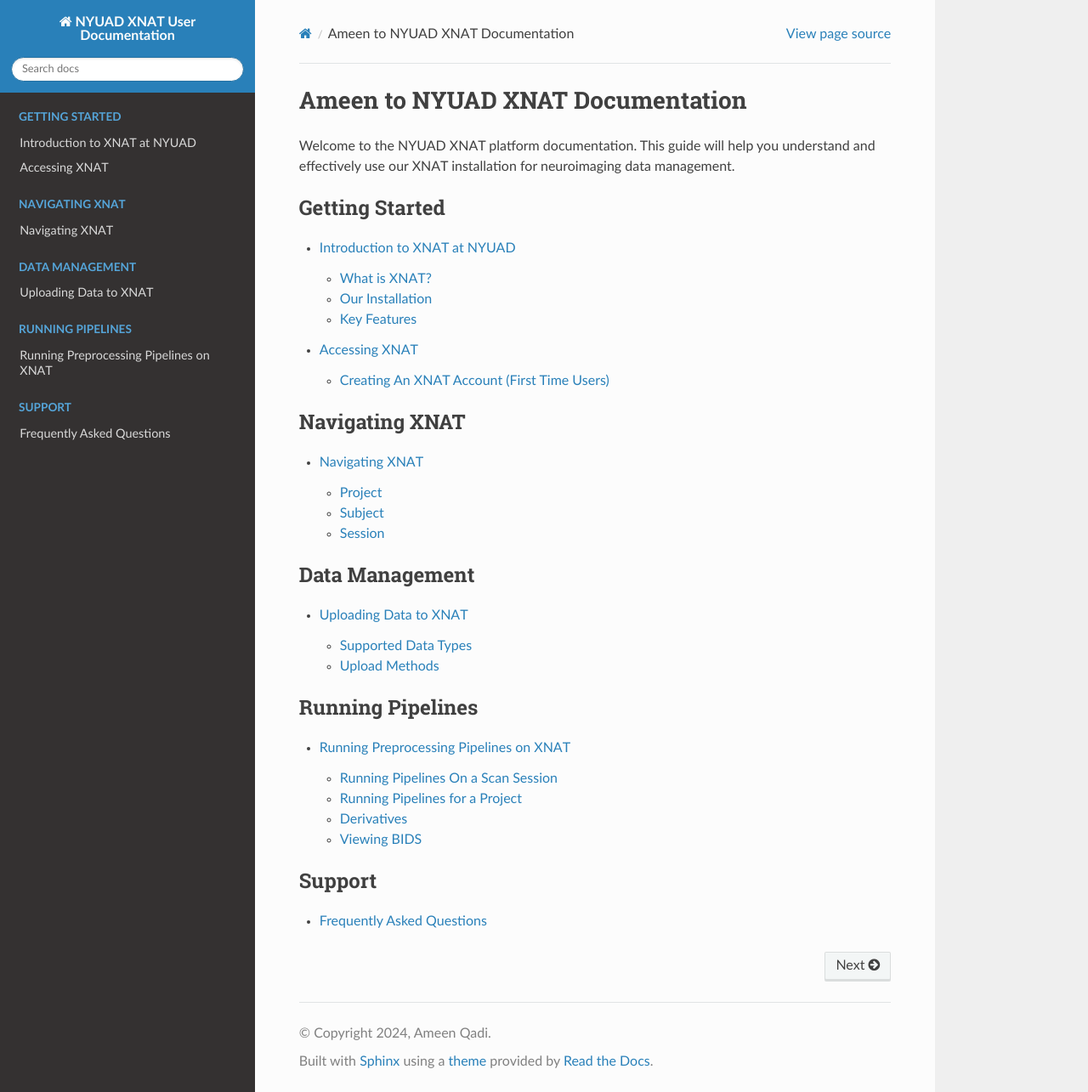
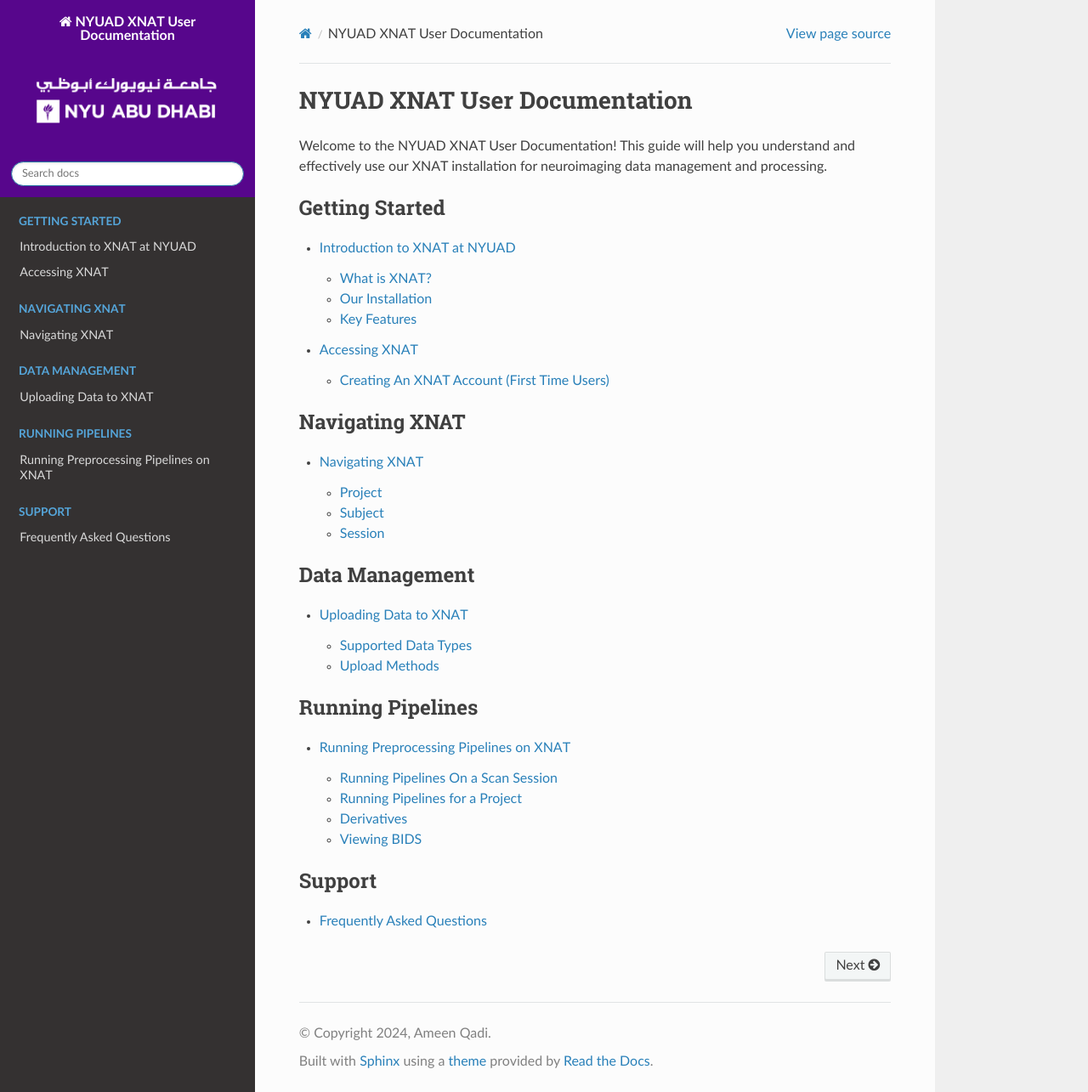
Before and after one commit to BioMedicalImaging-Core-NYUAD/xnat-docs, a Sphinx documentation site: the page built from source/index.rst, in a window 1280 px wide and 1285 px high. Shown: the whole window at 85% size. Built offline with Sphinx 7.4.7 and the Read the Docs theme 3.1.0, drawn with Linux system fonts in a browser that asks for light colours; pages that are not in the unit, such as notebooks, are missing from menus.

Commit message:
Changed theme to official NYU violet by adding cusomt.css file and logo image to _static/, chanegd language in the intro screen

```diff
--- /dev/null
+++ b/source/_static/custom.css
@@ -0,0 +1,7 @@
+.wy-side-nav-search {
+    background-color: #57068c !important; /* NYU Violet */
+}
+
+.wy-side-nav-search .icon {
+    color: #ffffff !important; /* White color for the logo text or icon */
+}
--- a/source/conf.py
+++ b/source/conf.py
@@ -25,4 +25,9 @@
 # https://www.sphinx-doc.org/en/master/usage/configuration.html#options-for-html-output
 
 html_theme = 'sphinx_rtd_theme'
+html_logo = "_static/NYU_Logo.png"
 html_static_path = ['_static']
+
+html_css_files = [
+    "custom.css",
+]
--- a/source/index.rst
+++ b/source/index.rst
@@ -1,7 +1,7 @@
-Ameen to NYUAD XNAT Documentation
-=================================
+NYUAD XNAT User Documentation
+=============================
 
-Welcome to the NYUAD XNAT platform documentation. This guide will help you understand and effectively use our XNAT installation for neuroimaging data management.
+Welcome to the NYUAD XNAT User Documentation! This guide will help you understand and effectively use our XNAT installation for neuroimaging data management and processing.
 
 .. toctree::
    :maxdepth: 2
```
Also changed, not shown: source/_static/NYU_Logo.png (added), 13 other files.
